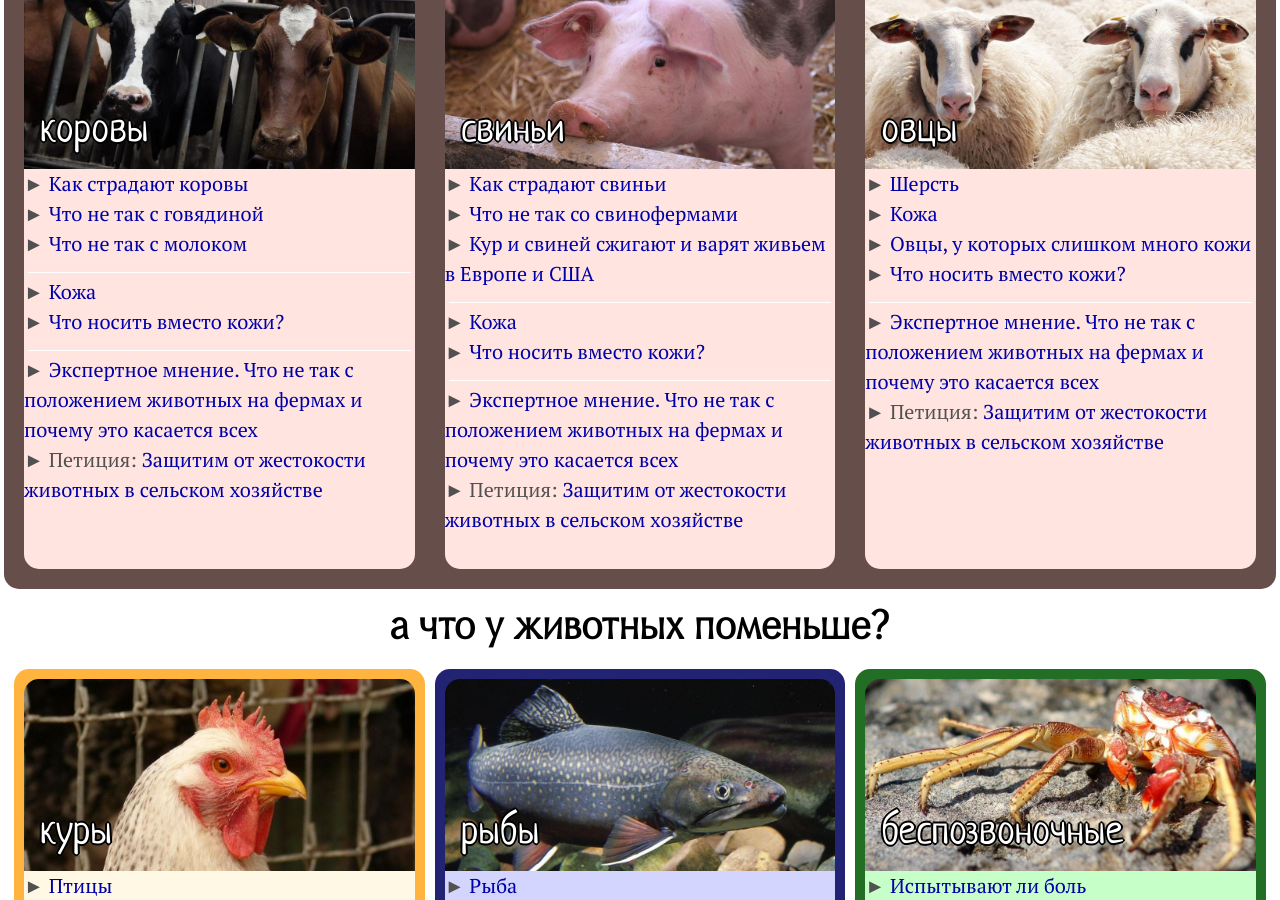
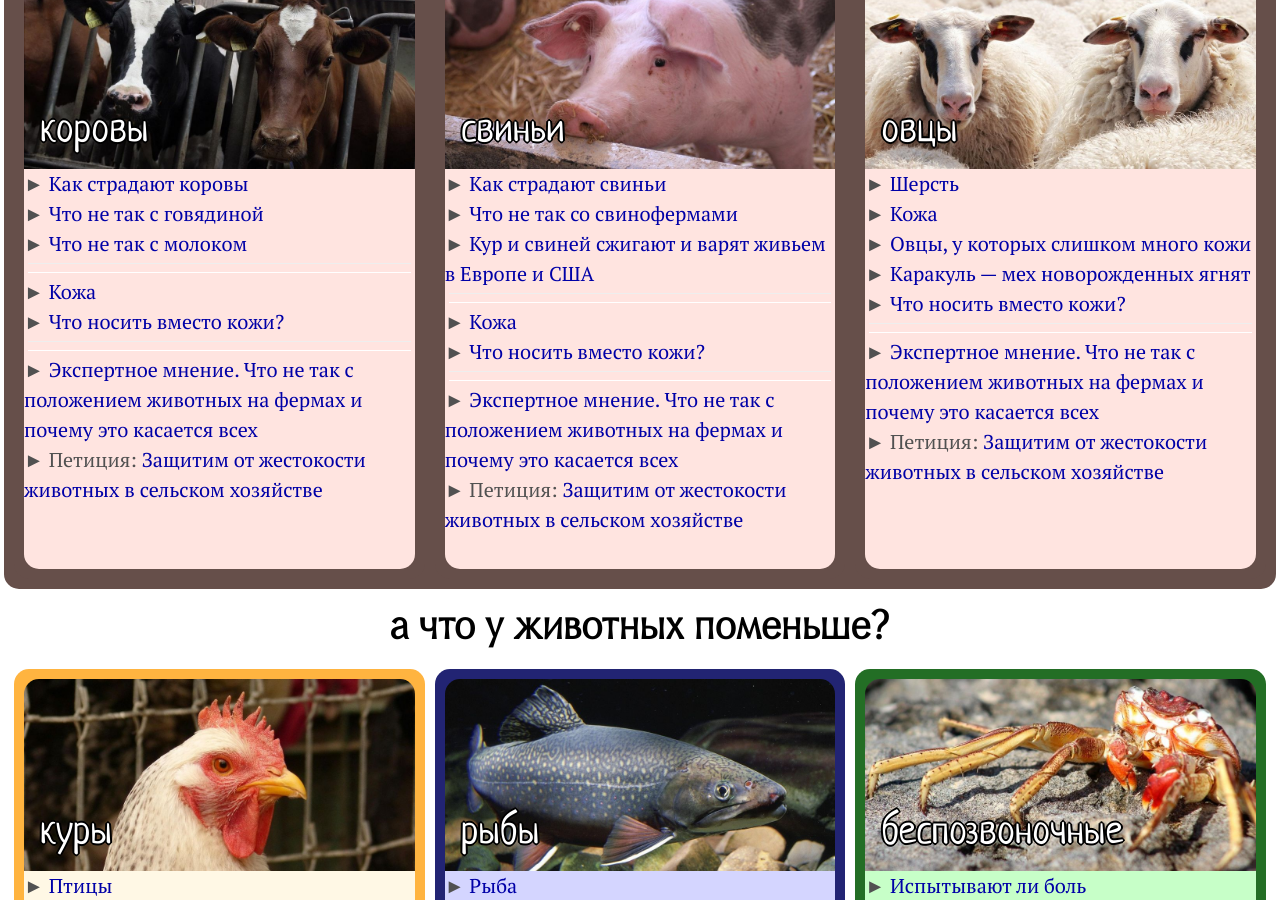
Before and after one commit to Umenshaem/umenshaem.github.io, a Jekyll site: the page built from index.md, in a window 1280 px wide and 900 px high, scrolled down 1591 px. Built offline with Jekyll 4.4.1, drawn with Linux system fonts in a browser that asks for light colours.

Commit message:
Update list.yaml

```diff
--- a/_data/list.yaml
+++ b/_data/list.yaml
@@ -130,6 +130,7 @@
 - {s: "sheep", t: "Шерсть", url: "https://voicesforanimals.ru/dress/wool", by: "Голоса за животных"}
 - {s: "sheep", t: "Кожа", url: "https://voicesforanimals.ru/dress/leather", by: "Голоса за животных"}
 - {s: "sheep", t: "Овцы, у которых слишком много кожи", url: "https://voicesforanimals.ru/dress/wool/merinos", by: "Голоса за животных"}
+- {s: "sheep", t: "Каракуль — мех новорожденных ягнят", url: "http://www.vita.org.ru/fur/karakul.htm", by: "Вита"}
 - {s: "sheep", t: "Что носить вместо кожи?", url: "https://voicesforanimals.ru/dress/leather/choice", by: "Голоса за животных"}
 - {s: "sheep", type: "div"}
 - {s: "sheep", t: "Экспертное мнение. Что не так с положением животных на фермах и почему это касается всех", url: "https://voicesforanimals.ru/jekspertnoe-mnenie-chto-ne-tak-s-polozheniem-zhivotnyh-fermah-i-pochemu-jeto-kasaetsja-vseh", by: "Голоса за животных"}
```
